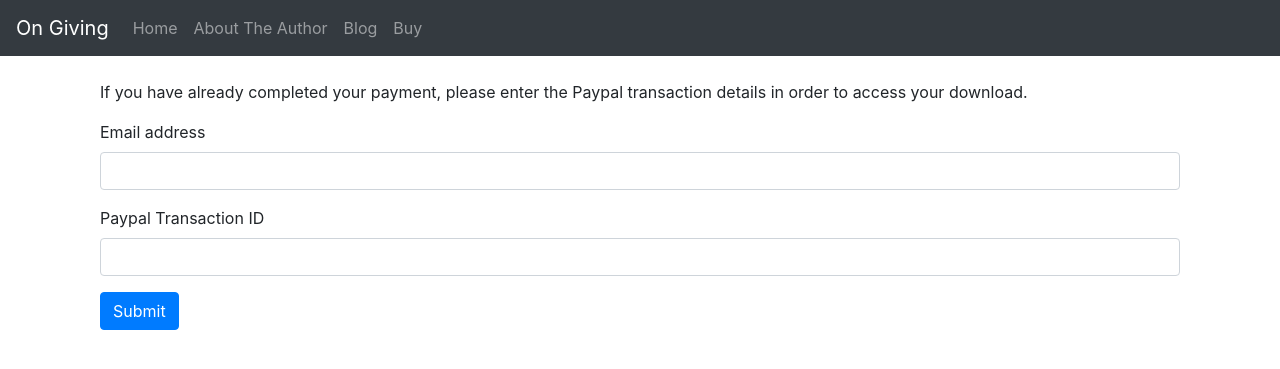
After one commit to gsgleason/rtgpubs.com, a Flask app: template templates/enter_payment_details.html in a window 1280 px wide. The commit adds this page. Shown: the top 369 px of the page. Run offline with Flask 2, Linux system fonts and the light colour scheme; the template is opened without the code that fills it, so the values that code supplies are empty; parts of the project's set-up code (start-up, migrations or seed data) failed here and were passed over; some libraries are stand-ins or nearby versions.

Commit message:
added stuff

```diff
--- a/app.py
+++ b/app.py
@@ -1,4 +1,4 @@
-from flask import Flask, render_template, Markup, request, session
+from flask import Flask, render_template, Markup, request, session, redirect, abort
 from flask_sslify import SSLify
 import requests
 import uuid
@@ -55,12 +55,33 @@ def buy():
 	db.commit()
 	return render_template('buy.html')
 
-@app.route('/download')
+@app.route('/download', methods=['GET','POST'])
 def download():
-	# first, see if session id from cookie is there and has been associated with a payment
-	customer = db.query(Customer).filter(Customer.session_id == session['id']).first()
-	if customer and customer.payment_status == 'Completed':
-		return render_template('download.html')
+	if 'id' not in session:
+		session['id'] = str(uuid.uuid4())
+	if request.method == 'GET':
+		# first, see if session id from cookie is there and has been associated with a paypal transaction
+		customer = db.query(Customer).filter(Customer.session_id == session['id']).first()
+		if customer and customer.paypal_transaction_id and customer.email:
+			if customer.payment_status == 'Completed':
+				# we've received IPN from paypal notifying that payment is complete for this session
+				return render_template('download.html')
+			else:
+				# paypal transaction has been created but payment is not complete
+				return render_template('payment_not_complete.html', data=customer)
+		# no session found - need to enter transaction id, email in order to download.
+		return render_template('enter_payment_details.html')
+	if request.method == 'POST':
+		email = request.form.get('email')
+		paypal_transaction_id = request.form.get('paypal_transaction_id')
+		customer = db.query(Customer).filter(Customer.email == email, Customer.paypal_transaction_id == paypal_transaction_id).first()
+		if customer:
+			customer.session_id = session['id']
+			db.commit()
+			return redirect('/download', code=302)
+		else:
+			return render_template('customer_not_found.html')
+
 
 @app.route('/ipn', methods=['POST'])
 def ipn():
@@ -91,5 +112,6 @@ def ipn():
 	r = requests.post(url, data=data)
 	if r.text == 'VERIFIED':
 		db.commit()
-
-	return ""
+		return ""
+	else:
+		abort(404)
--- /dev/null
+++ b/templates/customer_not_found.html
@@ -0,0 +1,6 @@
+{% extends 'base.html' %}
+{% block body %}
+<div class="container-fluid">
+<p>That email address and Paypal transaction ID wasn't found.</p>
+</div>
+{% endblock body %}
--- /dev/null
+++ b/templates/download.html
@@ -0,0 +1,6 @@
+{% extends 'base.html' %}
+{% block body %}
+<div class="container-fluid">
+<h2>Download</h2>
+</div>
+{% endblock body %}
--- /dev/null
+++ b/templates/enter_payment_details.html
@@ -0,0 +1,17 @@
+{% extends 'base.html' %}
+{% block body %}
+<div class="container-fluid">
+<p>If you have already completed your payment, please enter the Paypal transaction details in order to access your download.</p>
+<form method="post">
+	<div class="form-group">
+		<label for="email">Email address</label>
+		<input name="email" type="email" class="form-control" id="email">
+	</div>
+	<div class="form-group">
+		<label for="paypal_transaction_id">Paypal Transaction ID</label>
+		<input name="paypal_transaction_id" type="text" class="form-control" id="paypal_transaction_id">
+	</div>
+	<button type="submit" class="btn btn-primary">Submit</button>
+</form>
+</div>
+{% endblock body %}
```
Also changed, not shown: templates/buy.html (+10 -0 lines), templates/payment_not_complete.html (added, +11 -0 lines).
